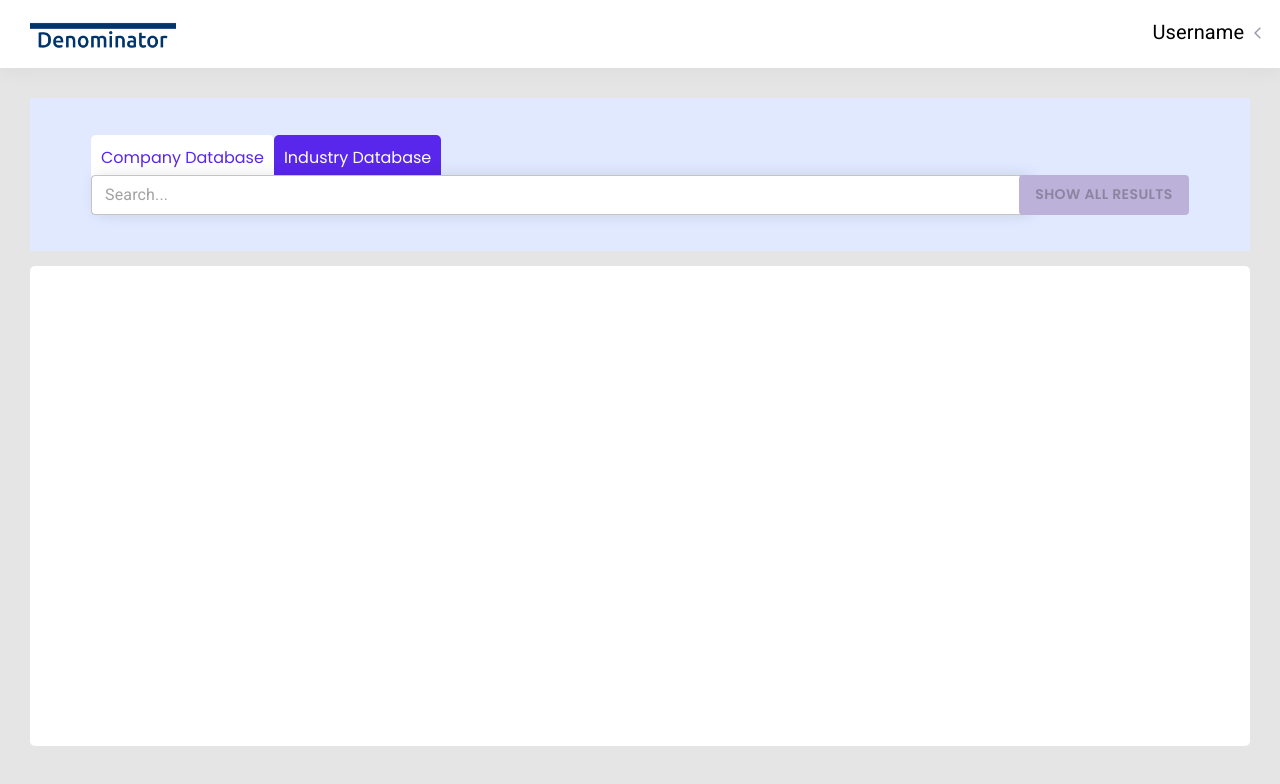
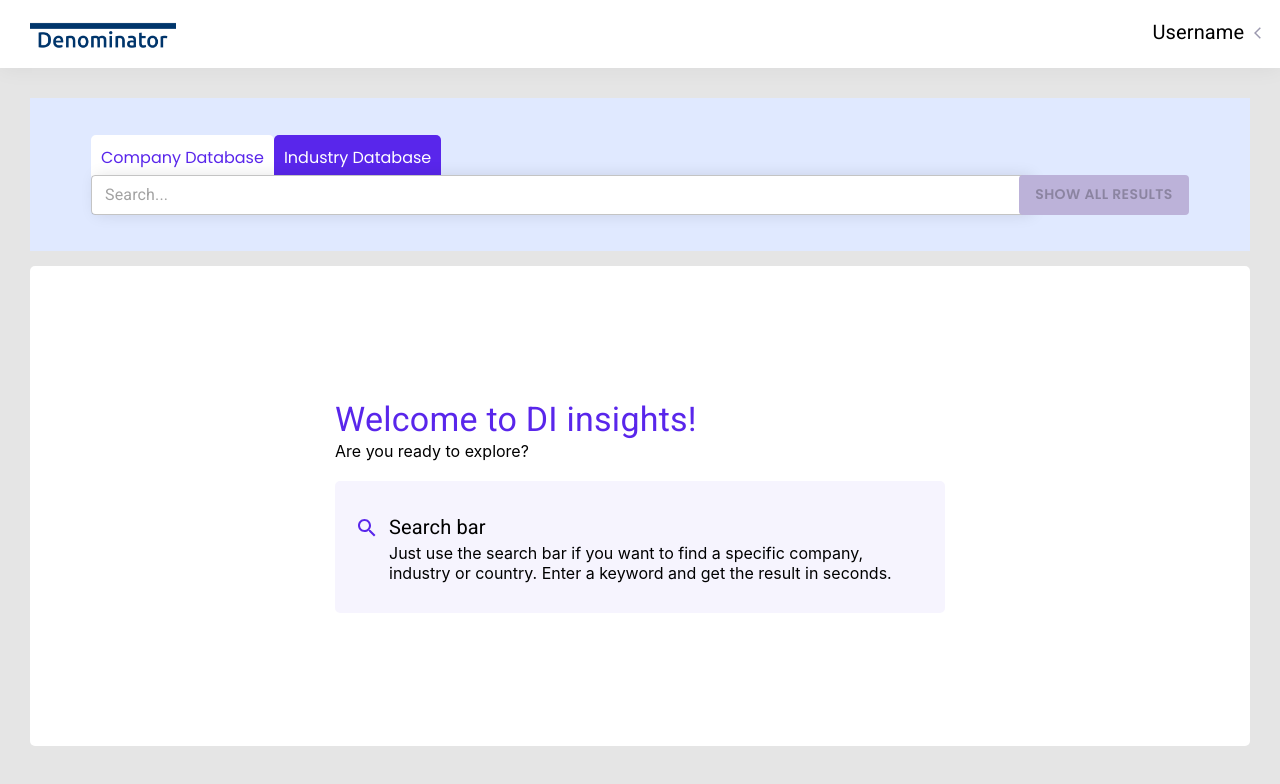
Before and after one commit to LawrenShin/insights_client, a React (Create React App) app: page /mainSearch in a window 1280 px wide. Shown: the top 784 px of the page. Built offline with nearby package versions, Linux system fonts and the light colour scheme; sample sign-in values are in the browser's storage; what typed-redux-saga would draw is missing.

Commit message:
welcome back

```diff
--- a/src/components/customSearch/useStyles.tsx
+++ b/src/components/customSearch/useStyles.tsx
@@ -2,7 +2,7 @@ import {makeStyles} from "@material-ui/core";
 import {loaderContainer, purpBack} from "../colorConstants";
 
 
-const useStyles = makeStyles({
+export const useStyles = makeStyles({
   container: {
     width: '100%',
     fontFamily: 'Poppins, sans-serif',
--- a/src/components/forms/register/steps/welcome.tsx
+++ b/src/components/forms/register/steps/welcome.tsx
@@ -13,10 +13,9 @@ interface Props {
 const Welcome = ({toSignIn, classes}: Props) => {
   const styles = useStyles();
   // NOTE: 2 types of greetings. with classes for the mainSearch page the other for signup
-  return (<>
-    <Grid container sm={12} spacing={5}>
-      { classes ?
-        <>
+
+  if (classes) return(
+    <div style={{ width: '50%' }}>
       <div className={classes.titlesContainer}>
         <Typography variant={'h4'}>Welcome to DI insights!</Typography>
         <span>Are you ready to explore?</span>
@@ -30,8 +29,11 @@ const Welcome = ({toSignIn, classes}: Props) => {
           <span>Just use the search bar if you want to find a specific company, industry or country. Enter a keyword and get the result in seconds.</span>
         </div>
       </div>
-        </>
-        :
+    </div>
+  );
+
+  return (<>
+    <Grid container sm={12} spacing={5}>
       <>
         <Grid item sm={8}>
           <Typography className={`${styles.title} ${styles.welcome}`} variant={'h5'}>
@@ -51,7 +53,7 @@ const Welcome = ({toSignIn, classes}: Props) => {
             onClick={toSignIn}
           >Back to Sign In</span>
         </Grid>
-      </>}
+      </>
     </Grid>
   </>)
 }
--- a/src/pages/searchCompanies/index.tsx
+++ b/src/pages/searchCompanies/index.tsx
@@ -3,11 +3,14 @@ import LookupSearch from "../../components/lookupSearch";
 import CustomSearch from "../../components/customSearch";
 import Header from "../../components/Header";
 import useStyles from "./useStyles";
+import {useStyles as useWelcomeStyled} from '../../components/customSearch/useStyles';
+import Welcome from "../../components/forms/register/steps/welcome";
 
 
 const SearchCompanies = () => {
   const [tab, setTab] = useState<string>('company');
   const styles = useStyles();
+  const styles2 = useWelcomeStyled();
 
   return (
     <div className={styles.root}>
@@ -16,9 +19,10 @@ const SearchCompanies = () => {
         <div className={styles.searchContainer}>
           <LookupSearch tab={tab} setTab={setTab} />
         </div>
-        <div className={styles.searchSettingsContainer}>
+        <div className={`${styles.searchSettingsContainer} ${tab === 'company' ? styles.centerContent : ''}`}>
           {/* TODO: some day reconsider this cas custom might also be on companies */}
           {tab !== 'company' && <CustomSearch tab={tab} setTab={setTab} />}
+          {tab === 'company' && <Welcome classes={styles2} />}
         </div>
       </div>
     </div>
--- a/src/pages/searchCompanies/useStyles.tsx
+++ b/src/pages/searchCompanies/useStyles.tsx
@@ -24,4 +24,9 @@ export default makeStyles({
     background: '#fff',
     borderRadius: '5px',
   },
+  centerContent: {
+    display: 'flex',
+    alignItems: 'center',
+    justify: 'center',
+  }
 });
```
Lines whose indentation alone changed are shown as unchanged.
